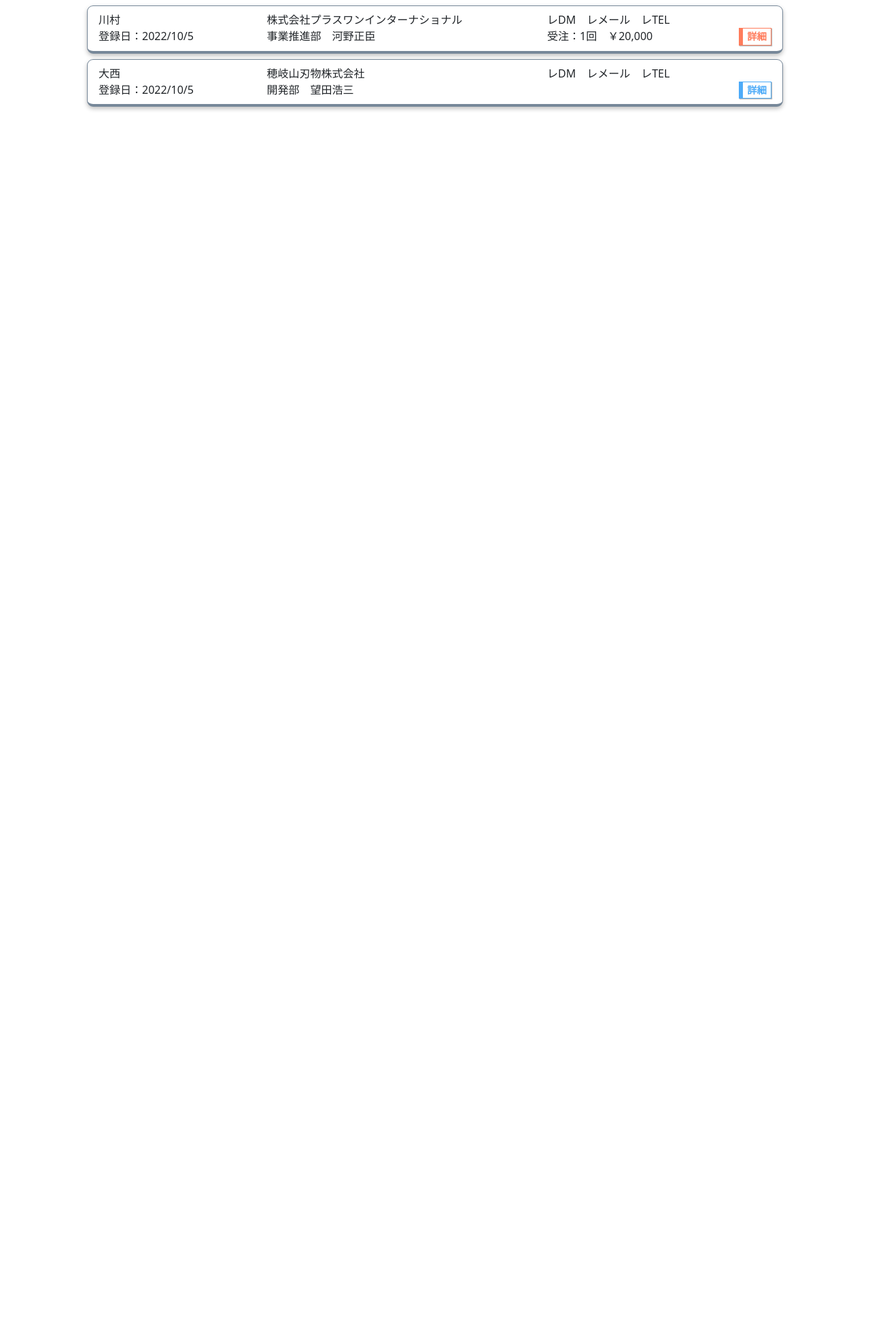
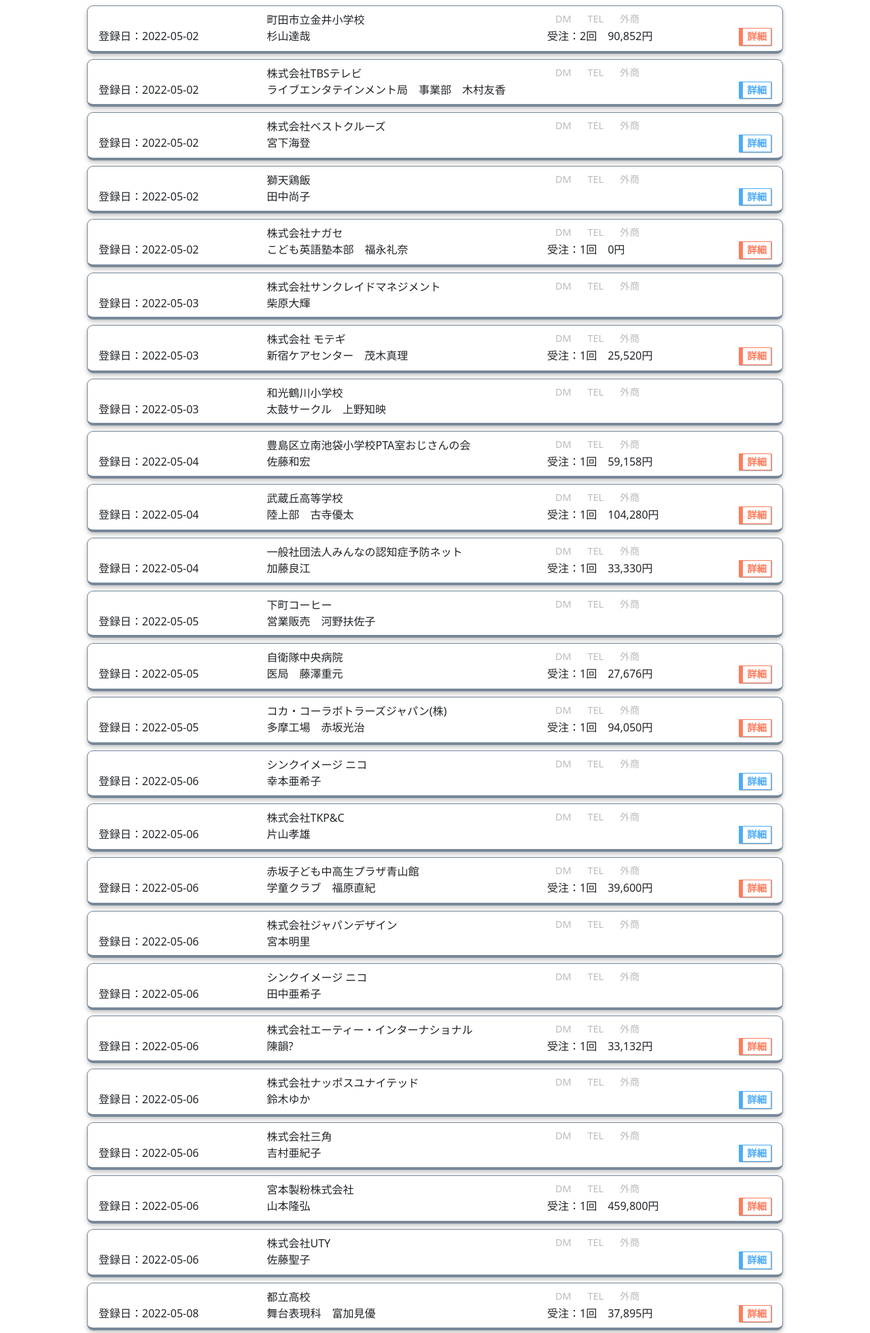
Before and after one commit to kawamura-katsufumi/python-test, a Django app: page /plac8/left/ in a window 1280 px wide. Shown: the top 1961 px of the page at 68% size. Before the commit the page ends 163 px from the top, so only its background shows below. Run offline with Django 3.2, Linux system fonts and the light colour scheme; data comes from the database, SQL or seed files in the repository; both versions use the stored data as it was after the commit.

Commit message:
note1923

```diff
--- a/python/dj_test/plac8/templates/plac8/left.html
+++ b/python/dj_test/plac8/templates/plac8/left.html
@@ -1,3 +1,4 @@
+{% load humanize %}
 <!DOCTYPE html>
 <html lang="ja">
 <head>
@@ -22,16 +23,6 @@
         border-radius: 9px;
         text-align: left;
     }
-    .main2{
-        padding: 0.5em 1em;
-        margin: 2em 0;
-        color: #FFF;
-        background: #6eb7ff;
-        border-bottom: solid 6px #3f87ce;
-        box-shadow: 0 3px 6px rgba(0, 0, 0, 0.25);
-        border-radius: 9px;
-        text-align: left;
-    }
     .detail2{
         font-size: 0.9em;
         background-color: rgb(220, 237, 241);
@@ -51,7 +42,6 @@
     .btn-sticky {
         font-size: 0.9em;
         display: inline-block;
-        /* padding: 0.5em 1em; */
         text-decoration: none;
         background: #fff;
         border: solid 1px #ff7c5c;
@@ -67,7 +57,6 @@
     .btn-sticky2 {
         font-size: 0.9em;
         display: inline-block;
-        /* padding: 0.5em 1em; */
         text-decoration: none;
         background: #fff;
         border: solid 1px #4dabf8;
@@ -80,180 +69,110 @@
         box-shadow: inset 0 0 2px rgba(128, 128, 128, 0.1);
         transform: translateY(2px);
     }
+    .status1{
+        margin: 0px 7px;
+        padding: 0px 5px;
+        font-size: 0.9em;
+        /* width: 50px; */
+        color: #bbb;
+        /* background-color: #faf0e6; */
+        /* border: 2px solid #bbb;
+        border-radius: 5px; */
+    }
 </style>
 </head>
 <body>
     <div align="center">
         <div style="width: 80%;">
 
+            {% for cus in cusms %}
             <div class="main">
                 <div class="class1">
                     <div style="width: 300px;">
-                        川村
+                        {% if cus.tantou %}
+                            {{cus.tantou}}
+                        {% endif %}
                     </div>
                     <div style="width: 500px;">
-                        株式会社プラスワンインターナショナル
+                        {{cus.com}}
                     </div>
-                    <div style="width: 400px;">
-                        レDM　レメール　レTEL
+                    <div class="class1" style="width: 400px;">
+                        <div class="status1">DM</div>
+                        <div class="status1">TEL</div>
+                        <div class="status1">外商</div>
                     </div>
                 </div>
                 <div class="class1">
                     <div style="width: 300px;">
-                        登録日：2022/10/5
+                        登録日：{{cus.toroku}}
                     </div>
                     <div style="width: 500px;">
-                        事業推進部　河野正臣
+                        {% if cus.busho %}
+                            {{cus.busho}}　{{cus.sei}}{{cus.mei}}
+                        {% else %}
+                            {{cus.sei}}{{cus.mei}}
+                        {% endif %}
                     </div>
                     <div style="width: 300px;">
-                        受注：1回　￥20,000
+                        {% if cus.kensu > 0 %}
+                            受注：{{cus.kensu}}回　{{cus.money | intcomma}}円
+                        {% endif %}
                     </div>
                     <div style="width: 100px;text-align: right;">
+                        {% if cus.recieve_set.all %}
+                            {% if cus.kensu > 0 %}
                                 <button class="detail btn-sticky">詳細</button>
-                    </div>
-                </div>
-                <div style="display: none;">
-                    <hr>
-                    <div class="detail2">
-                        <div class="class1">
-                            <div style="width: 300px;">見積金額：\77,000</div>
-                            <div style="width: 350px;">見積番号：0028073-1</div>
-                            <div style="width: 300px;">流入経路：TEL</div>
-                            <div style="width: 250px;">カスタマー事業部</div>
-                        </div>
-                        <div class="class1">
-                            <div style="width: 300px;">ステータス：見積送信</div>
-                            <div style="width: 350px;">見積日：2020/05/01</div>
-                            <div style="width: 300px;"></div>
-                            <div style="width: 250px;">田中レオト</div>
-                        </div>
-                    </div>
-                    <div class="detail4">
-                        <div>5090-01　4.7ozドライシルキータッチポロシャツ(ローブリード)</div>
-                        <div>351-AIP　3.5オンス　インターロックドライポロシャツ
+                            {% else %}
+                                <button class="detail btn-sticky2">詳細</button>
+                            {% endif %}
+                        {% endif %}
                     </div>
                 </div>
 
+                {% if cus.recieve_set.all %}
+                <div style="display: none;">
+                    {% for rec in cus.recieve_set.all %}
                         <hr>
+                        {% if rec.rec_day != "None" %}
                         <div class="detail3">
+                        {% else %}
+                        <div class="detail2">
+                        {% endif %}
                             <div class="class1">
-                            <div style="width: 300px;">見積金額：\20,000</div>
-                            <div style="width: 350px;">見積番号：0028073-2</div>
-                            <div style="width: 300px;">流入経路：TEL</div>
-                            <div style="width: 250px;">カスタマー事業部</div>
+                                <div style="width: 300px;">見積金額：{{rec.mitsu_money | intcomma}}円</div>
+                                <div style="width: 350px;">見積番号：{{rec.rec_no}}-{{rec.rec_ver}}</div>
+                                <div style="width: 300px;">流入経路：{{rec.keiro}}</div>
+                                <div style="width: 250px;">{{rec.eigyou_busho}}</div>
                             </div>
                             <div class="class1">
-                            <div style="width: 300px;">ステータス：発送完了</div>
-                            <div style="width: 350px;">見積日：2020/05/11</div>
-                            <div style="width: 300px;">受注日：2020/05/12</div>
-                            <div style="width: 250px;">田中レオト</div>
+                                <div style="width: 300px;">ステータス：{{rec.status}}</div>
+                                <div style="width: 350px;">見積日：{{rec.mitsu_day}}</div>
+                                <div style="width: 300px;">
+                                    {% if rec.rec_day != "None" %}
+                                        受注日：{{rec.rec_day}}
+                                    {% endif %}
+                                </div>
+                                <div style="width: 250px;">{{rec.eigyou_sei}}{{rec.eigyou_mei}}</div>
                             </div>
                         </div>
+
                         <div class="detail4">
-                        <div>302-ADP　4.4オンス　ドライポロシャツ</div>
+                            {% for pro in rec.item_set.all %}
+                                <div>{{pro.item_name}}</div>
+                            {% endfor %}
                         </div>
 
-                    <hr>
-                    <div class="detail2">
-                        <div class="class1">
-                            <div style="width: 300px;">見積金額：\65,000</div>
-                            <div style="width: 350px;">見積番号：0028073-3</div>
-                            <div style="width: 300px;">流入経路：TEL</div>
-                            <div style="width: 250px;">カスタマー事業部</div>
+                    {% endfor %}
+
                 </div>
-                        <div class="class1">
-                            <div style="width: 300px;">ステータス：見積送信</div>
-                            <div style="width: 350px;">見積日：2020/06/01</div>
-                            <div style="width: 300px;"></div>
-                            <div style="width: 250px;">田中レオト</div>
+                {% endif %}
+
             </div>
-                    </div>
-                    <div class="detail4">
-                        <div>5090-01　4.7ozドライシルキータッチポロシャツ(ローブリード)</div>
-                        <div>351-AIP　3.5オンス　インターロックドライポロシャツ</div>
-                        <div>5900　4.1oz　ドライアスレチックTシャツ</div>
-                    </div>
+            {% endfor %}
 
         </div>
     </div>
 
-            <div class="main">
-                <div class="class1">
-                    <div style="width: 300px;">
-                        大西
-                    </div>
-                    <div style="width: 500px;">
-                        穂岐山刃物株式会社
-                    </div>
-                    <div style="width: 400px;">
-                        レDM　レメール　レTEL
-                    </div>
-                </div>
-                <div class="class1">
-                    <div style="width: 300px;">
-                        登録日：2022/10/5
-                    </div>
-                    <div style="width: 500px;">
-                        開発部　望田浩三
-                    </div>
-                    <div style="width: 300px;">
-
-                    </div>
-                    <div style="width: 100px;text-align: right;">
-                        <button class="detail btn-sticky2">詳細</button>
-                    </div>
-                </div>
-                <div style="display: none;">
-                    <hr>
-                    <div class="detail2">
-                        <div class="class1">
-                            <div style="width: 300px;">見積金額：\77,000</div>
-                            <div style="width: 350px;">見積番号：0028073-1</div>
-                            <div style="width: 300px;">流入経路：TEL</div>
-                            <div style="width: 250px;">DX/IT推進</div>
-                        </div>
-                        <div class="class1">
-                            <div style="width: 300px;">ステータス：見積送信</div>
-                            <div style="width: 350px;">見積日：2020/05/01</div>
-                            <div style="width: 300px;"></div>
-                            <div style="width: 250px;">八木保光</div>
-                        </div>
-                    </div>
-                    <div class="detail4">
-                        <div>5090-01　4.7ozドライシルキータッチポロシャツ(ローブリード)</div>
-                        <div>351-AIP　3.5オンス　インターロックドライポロシャツ
-                        </div>
-                    </div>
-
-                    <hr>
-                    <div class="detail2">
-                        <div class="class1">
-                            <div style="width: 300px;">見積金額：\20,000</div>
-                            <div style="width: 350px;">見積番号：0028073-2</div>
-                            <div style="width: 300px;">流入経路：TEL</div>
-                            <div style="width: 250px;">DX/IT推進</div>
-                        </div>
-                        <div class="class1">
-                            <div style="width: 300px;">ステータス：見積送信</div>
-                            <div style="width: 350px;">見積日：2020/05/11</div>
-                            <div style="width: 300px;"></div>
-                            <div style="width: 250px;">八木保光</div>
-                        </div>
-                    </div>
-                    <div class="detail4">
-                        <div>302-ADP　4.4オンス　ドライポロシャツ</div>
-                    </div>
-
-                </div>
-            </div>
-
-
-
-
-
-
-        </div>
-    </div>
     <script>
 
         var det = document.querySelectorAll(".detail");
--- a/python/dj_test/plac8/views.py
+++ b/python/dj_test/plac8/views.py
@@ -14,8 +14,8 @@ def top(request):
     return render(request,"plac8/top.html")
 
 def left(request):
-    items=Customer.objects.all()
-    return render(request,"plac8/left.html",{"items":items})
+    cusms=Customer.objects.all()
+    return render(request,"plac8/left.html",{"cusms":cusms})
 
 def right(request):
     return render(request,"plac8/right.html")
@@ -87,8 +87,8 @@ def upload(request):
                     "rec_no":i[1],
                     "rec_ver":i[2],
                     "status":i[3],
-                    "mitsu_day":i[4],
-                    "rec_day":i[5],
+                    "mitsu_day":str(i[4])[:10],
+                    "rec_day":str(i[5])[:10],
                     "eigyou_sei":i[6],
                     "eigyou_mei":i[7],
                     "eigyou_busho":i[8],
```
Also changed, not shown: python/dj_test/db.sqlite3. Lines whose indentation alone changed are shown as unchanged.
